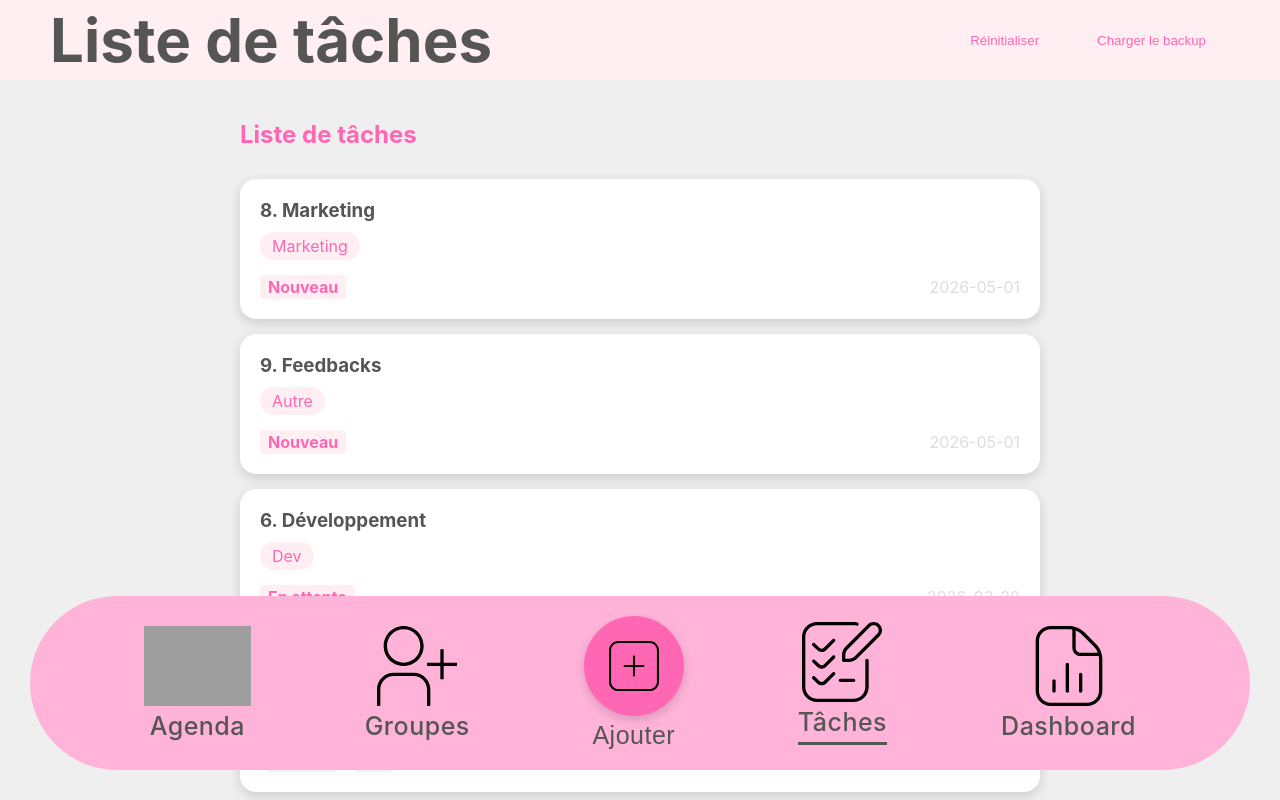
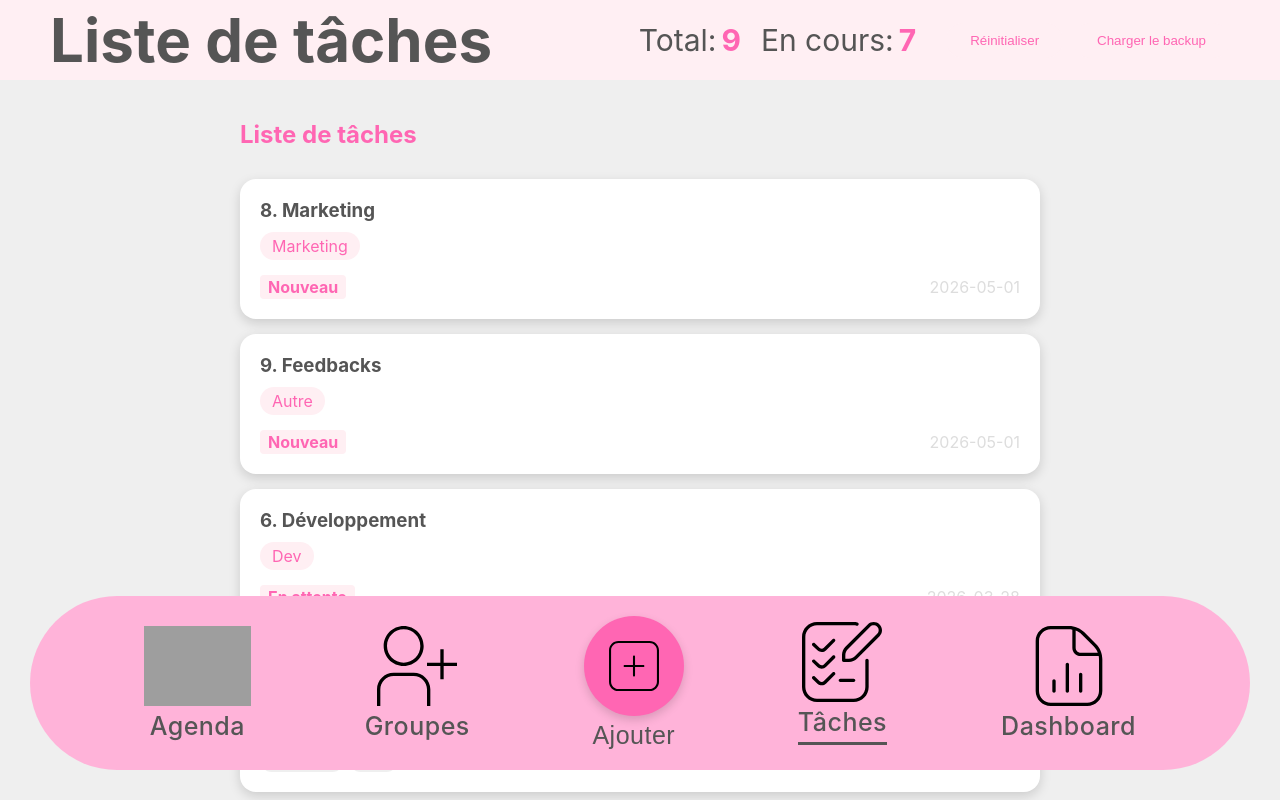
Before and after one commit to claire-arsena/ToDo-List, a React (Create React App) app in the folder ma-liste/: page / in a window 1280 px wide. Shown: the top 800 px of the page. Built offline with nearby package versions, Linux system fonts and the light colour scheme; grey boxes are pictures that could not be loaded.

Commit message:
feat : ajout du suivi des taches dans le header

```diff
--- a/ma-liste/src/components/Header/Header.css
+++ b/ma-liste/src/components/Header/Header.css
@@ -18,4 +18,22 @@
 .header-actions {
   display: flex;
   gap: 10px;
+  align-items: center;
 }
+
+.task-stats {
+  display: flex;
+  gap: 20px;
+  margin-right: 20px;
+}
+
+.stat-item {
+  display: flex;
+  align-items: center;
+  gap: 5px;
+  color: var(--color-gray-dark);
+}
+
+.stat-item strong {
+  color: var(--color-pink-dark);
+}
--- a/ma-liste/src/components/Header/Header.js
+++ b/ma-liste/src/components/Header/Header.js
@@ -5,7 +5,7 @@ import './Header.css';
 
 function Header() {
   const location = useLocation();
-  const { resetData, loadBackup } = useContext(TodoContext);
+  const { resetData, loadBackup, taches, getActiveTasks } = useContext(TodoContext);
 
   const titles = {
     '/': 'Liste de tâches',
@@ -15,11 +15,17 @@ function Header() {
   };
 
   const currentTitle = titles[location.pathname] || 'Ma Liste';
+  const totalTasks = taches.length;
+  const activeTasksCount = getActiveTasks().length;
 
   return (
     <header className="App-header">
         <h1>{currentTitle}</h1>
         <nav className="header-actions">
+          <div className="task-stats">
+            <span className="stat-item">Total: <strong>{totalTasks}</strong></span>
+            <span className="stat-item">En cours: <strong>{activeTasksCount}</strong></span>
+          </div>
           <button
             className="btn btn-secondary"
             onClick={resetData}
```
